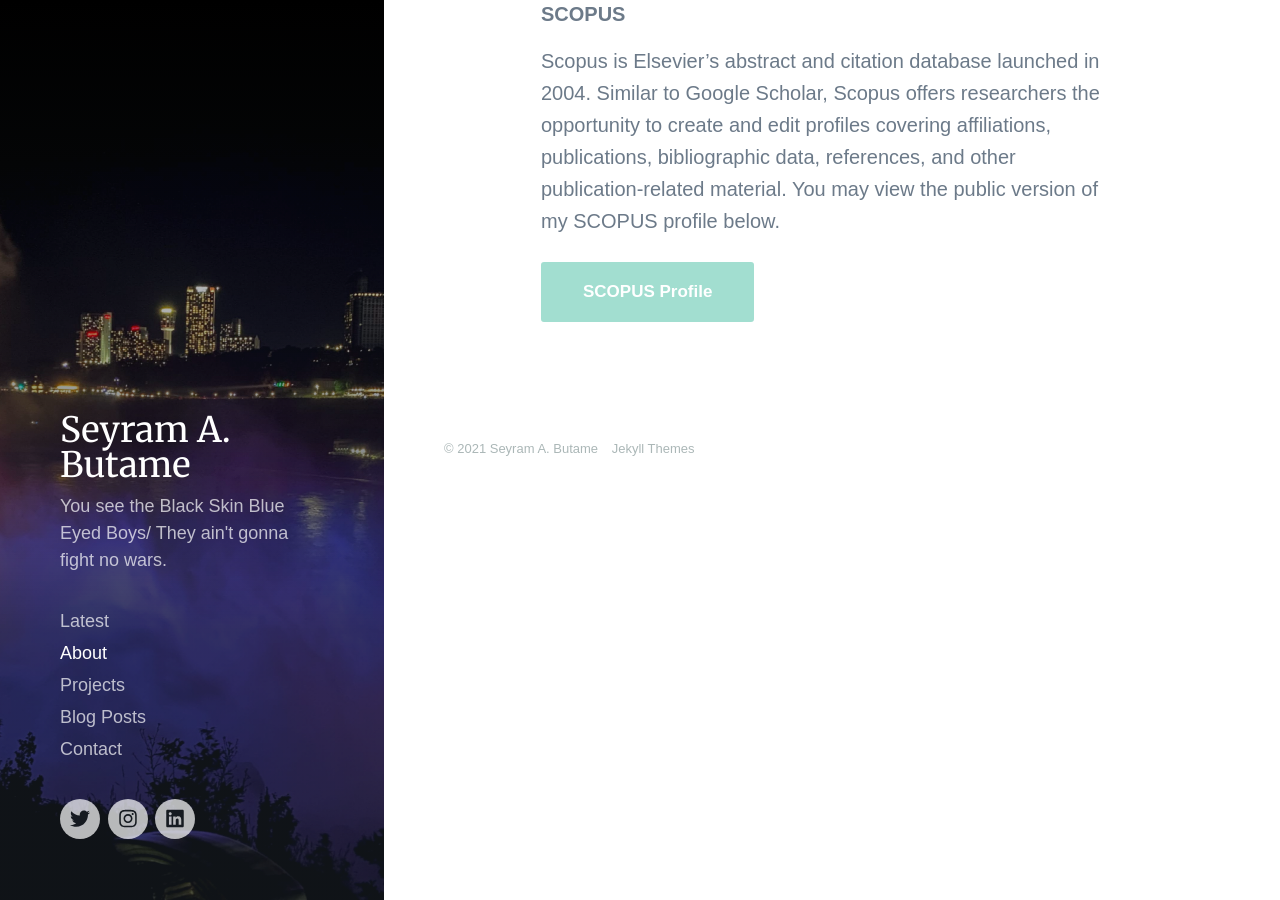
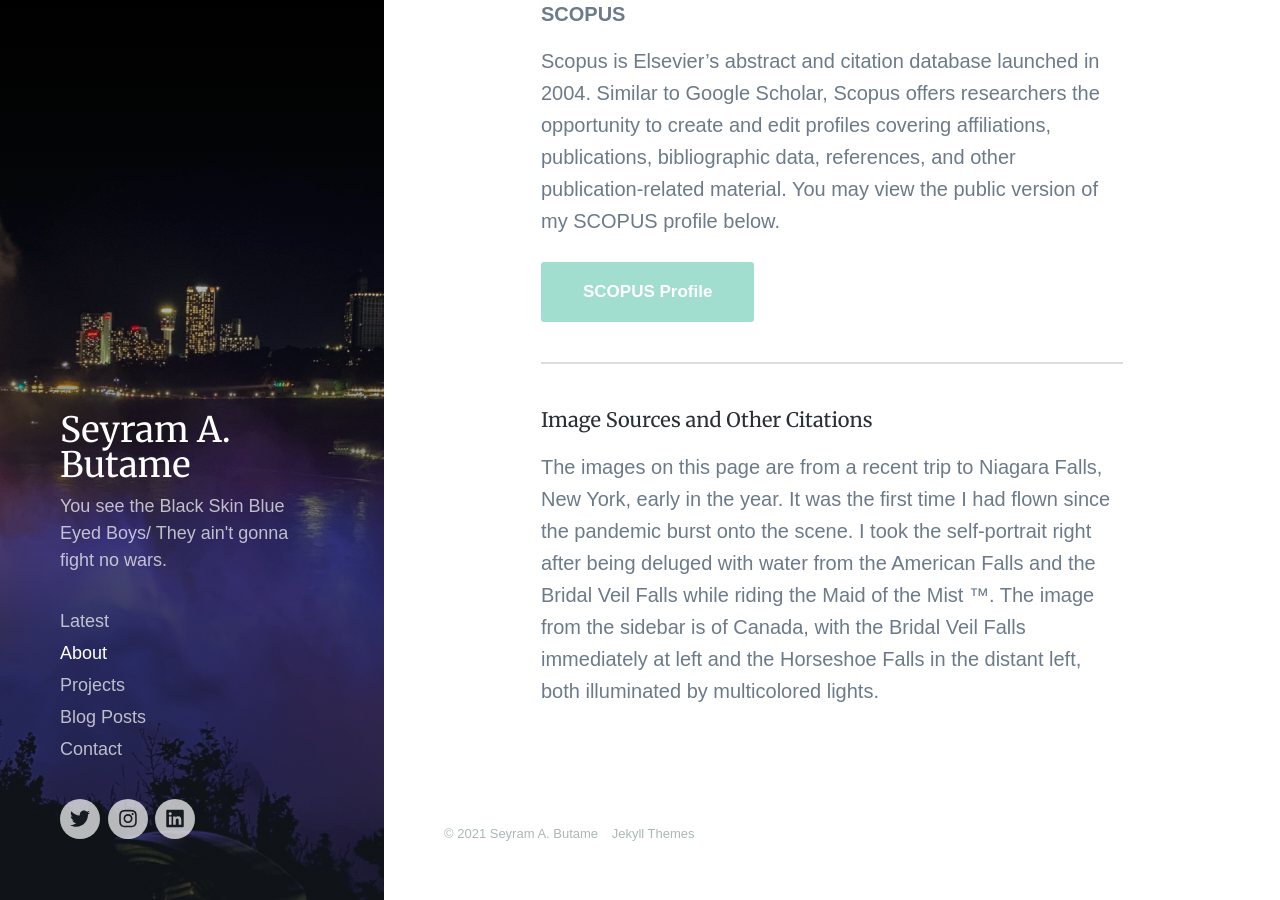
Before and after one commit to butames/blog.github.io, a Jekyll site: the page built from _pages/about.md, in a window 1280 px wide and 900 px high, scrolled down 4596 px. Built offline with Jekyll 4.4.1, drawn with Linux system fonts in a browser that asks for light colours; nearby versions of some CDN libraries; some web fonts are replaced.

Commit message:
Update about.md

```diff
--- a/_pages/about.md
+++ b/_pages/about.md
@@ -61,3 +61,9 @@ Per their mission, ORCID  is "a global, not-for-profit organization sustained by
 Scopus is Elsevier's abstract and citation database launched in 2004. Similar to Google Scholar, Scopus offers researchers the opportunity to create and edit profiles covering affiliations, publications, bibliographic data, references, and other publication-related material. You may view the public version of my SCOPUS profile below.
 
 <a href="https://www.scopus.com/authid/detail.uri?authorId=57194108222" class="button button--large">SCOPUS Profile</a>
+
+---
+
+###### Image Sources and Other Citations
+
+The images on this page are from a recent trip to Niagara Falls, New York, early in the year. It was the first time I had flown since the pandemic burst onto the scene. I took the self-portrait right after being deluged with water from the American Falls and the Bridal Veil Falls while riding the Maid of the Mist &#x2122;. The image from the sidebar is of Canada, with the Bridal Veil Falls immediately at left and the Horseshoe Falls in the distant left, both illuminated by multicolored lights.
```
